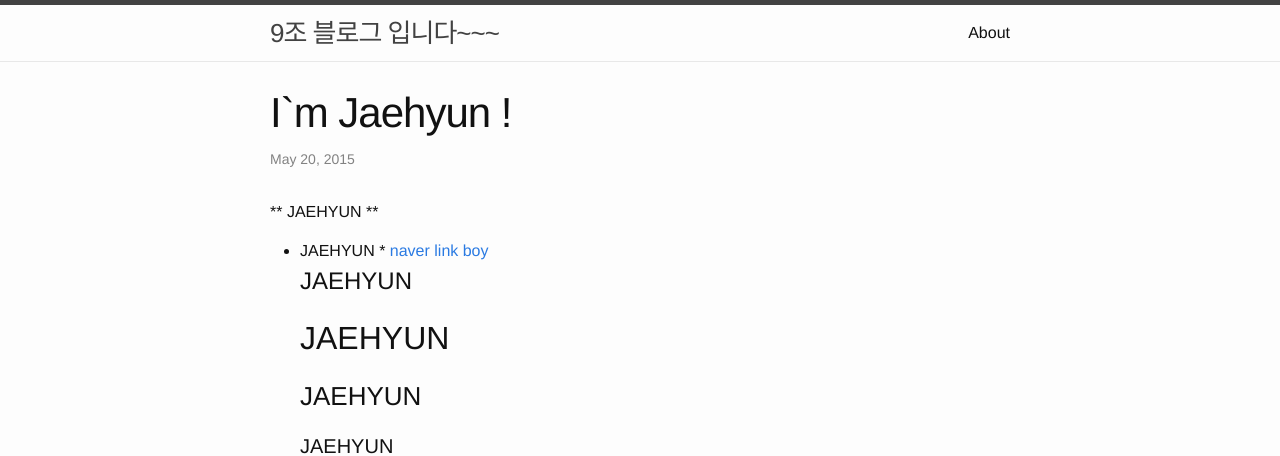
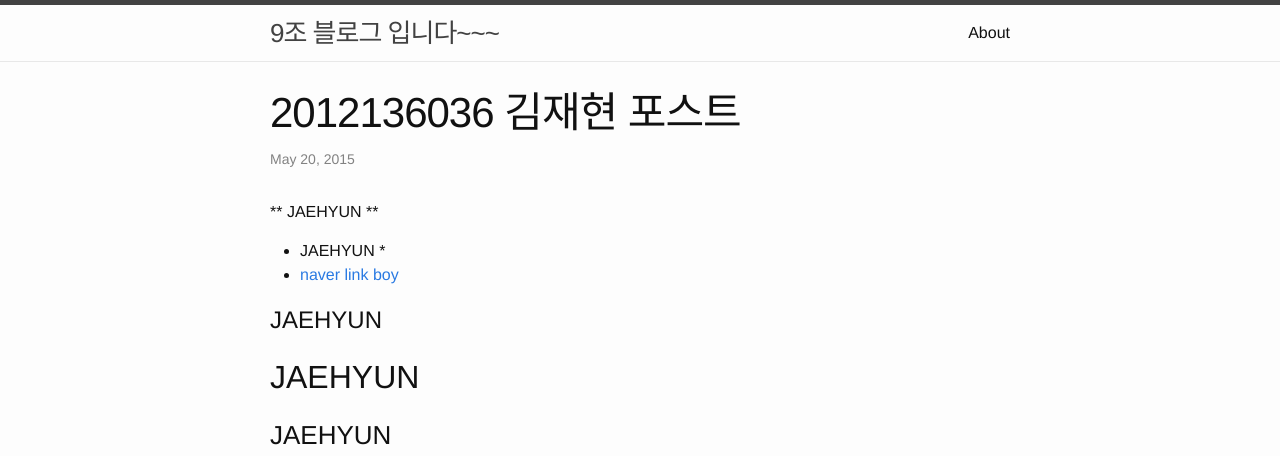
Before and after one commit to jungu9/jungu9.github.com, a Jekyll site: the page built from _posts/2015-05-20-Jaehyun.markdown, in a window 1280 px wide. Shown: the top 456 px of the page. Built offline with Jekyll 4.4.1, drawn with Linux system fonts in a browser that asks for light colours; grey boxes are pictures that could not be loaded.

Commit message:
Update 2015-05-20-Jaehyun.markdown

```diff
--- a/_posts/2015-05-20-Jaehyun.markdown
+++ b/_posts/2015-05-20-Jaehyun.markdown
@@ -1,17 +1,23 @@
 ---
 layout: post
-title:  "I`m Jaehyun !"
+title:  "2012136036 김재현 포스트"
 date:   2015-05-20 11:47:20
 categories: jekyll update
 ---
 
 
 ** JAEHYUN **
+
 * JAEHYUN *
+*
 [naver link boy](www.naver.com)
+
 # JAEHYUN
+
 ## JAEHYUN
+
 ### JAEHYUN
+
 #### JAEHYUN
 
 ![image](http://imgnews.naver.net/image/thumb80/003/2015/05/18/6528285.jpg)
```
